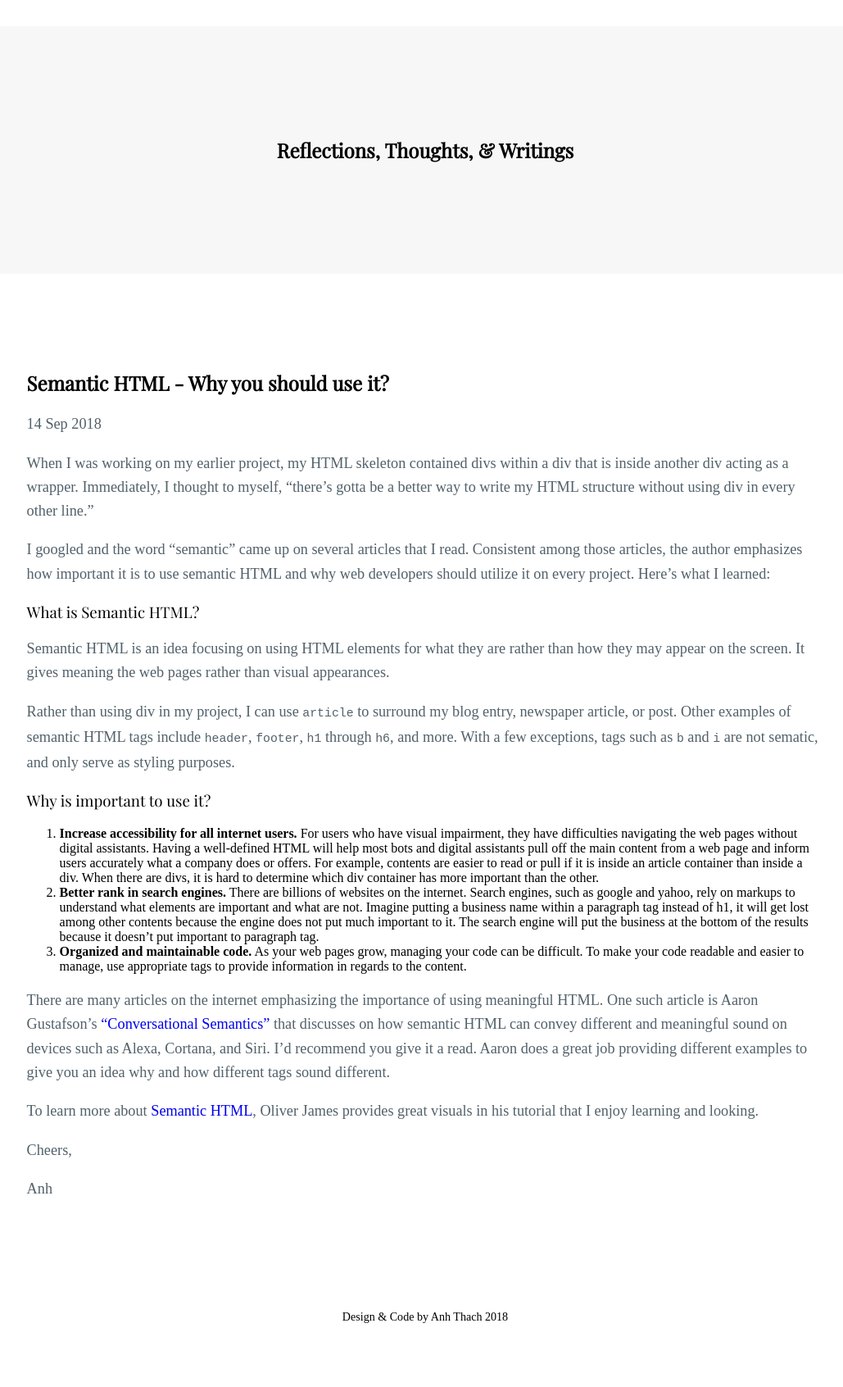
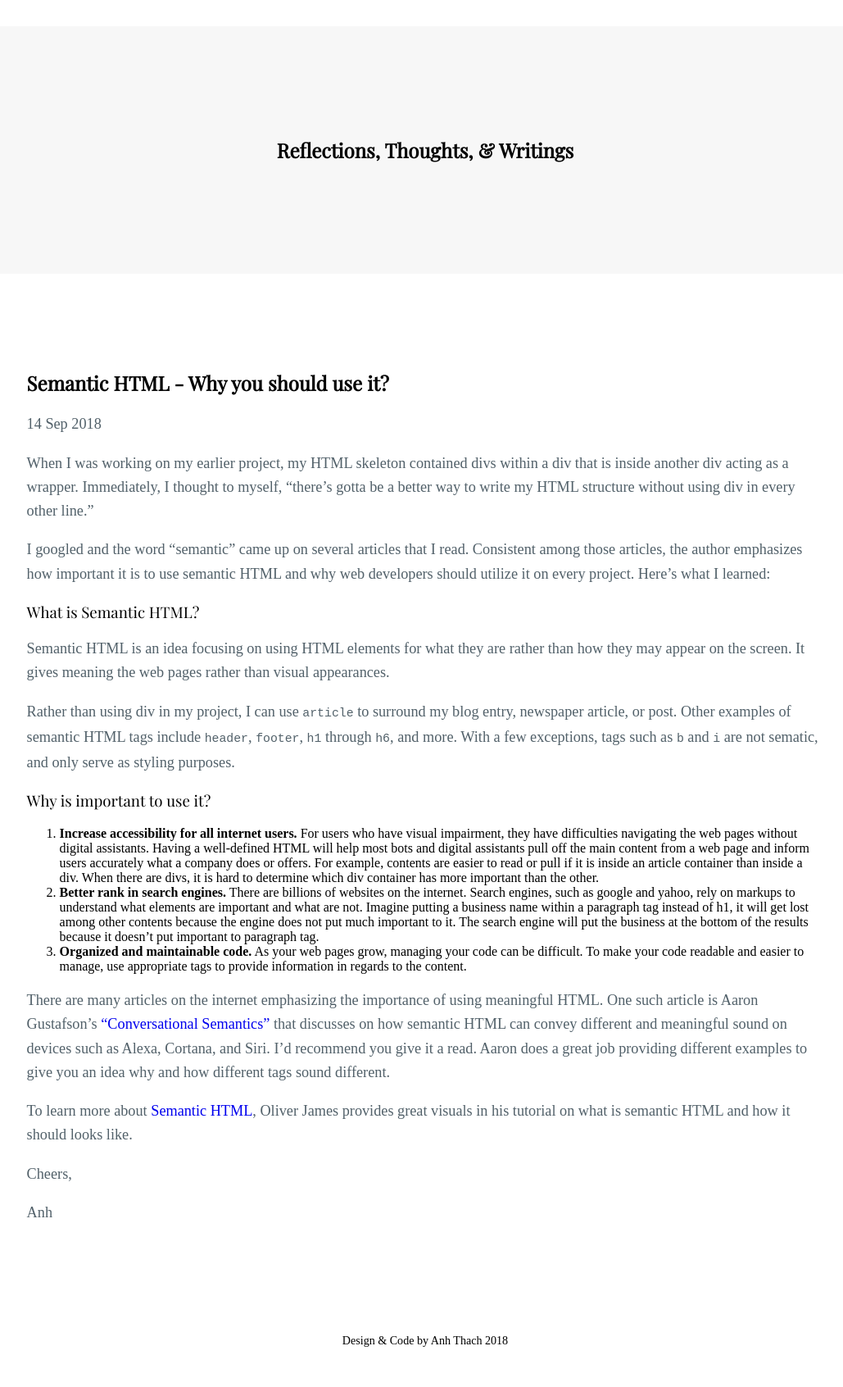
Before and after one commit to windan11/windan11.github.io, a Jekyll site: the page built from _posts/2018-09-14-semantic-html.md, in a window 1280 px wide. Shown: the whole page at 82% size, without its empty margins (121-1150 px from the left). Built offline with Jekyll 4.4.1, drawn with Linux system fonts in a browser that asks for light colours; some web fonts are replaced; before the commit the page ends 1663 px from its top, so only the background shows below that.

Commit message:
Update 2018-09-14-semantic-html.md

```diff
--- a/_posts/2018-09-14-semantic-html.md
+++ b/_posts/2018-09-14-semantic-html.md
@@ -22,7 +22,7 @@ Rather than using div in my project, I can use `article` to surround my blog ent
 
 There are many articles on the internet emphasizing the importance of using meaningful HTML. One such article is Aaron Gustafson's ["Conversational Semantics"](https://alistapart.com/article/conversational-semantics) that discusses on how semantic HTML can convey different and meaningful sound on devices such as Alexa, Cortana, and Siri. I'd recommend you give it a read. Aaron does a great job providing different examples to give you an idea why and how different tags sound different.
 
-To learn more about [Semantic HTML](https://internetingishard.com/html-and-css/semantic-html/), Oliver James provides great visuals in his tutorial that I enjoy learning and looking.
+To learn more about [Semantic HTML](https://internetingishard.com/html-and-css/semantic-html/), Oliver James provides great visuals in his tutorial on what is semantic HTML and how it should looks like.
 
 Cheers,
 
```
